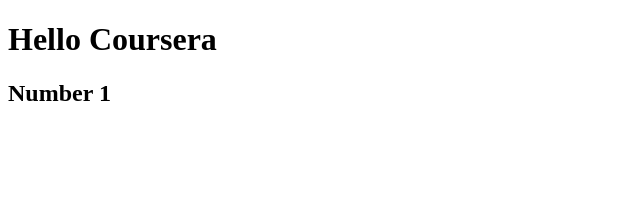
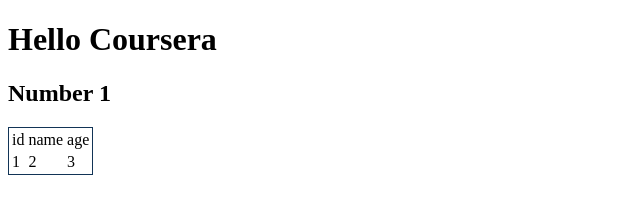
Before and after one commit to VeronicaVirlan/coursera-test, a plain HTML site: page index.html in a window 1280 px wide. Shown: the whole page, without its empty margins (0-640 px from the left). Drawn offline with Linux system fonts and the light colour scheme.

Commit message:
Add tble

```diff
--- a/index.html
+++ b/index.html
@@ -6,5 +6,22 @@
 <body>
 	<h1>Hello Coursera</h1>
 	<h2>Number 1</h2>
+	<table style="border-color: #123456; border-style: groove; border-width: 1px;">
+		<thead>
+	<tr>
+			<td>id</td>
+			<td>name</td>
+			<td>age</td>
+		</tr>
+		</thead>
+		<tbody>
+			<tr>
+			<td>1</td>
+			<td>2</td>
+			<td>3</td>
+		</tr>
+		</tbody>
+
+	</table>
 </body>
 </html>
```
